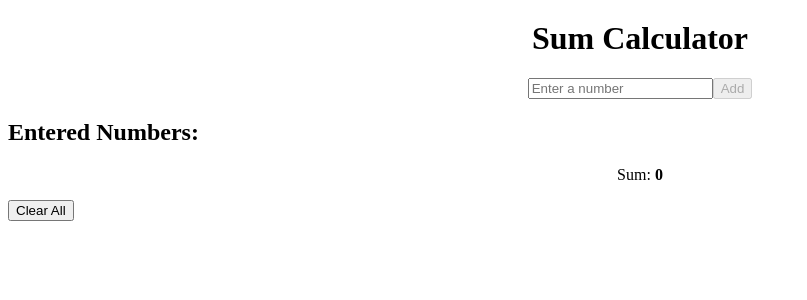
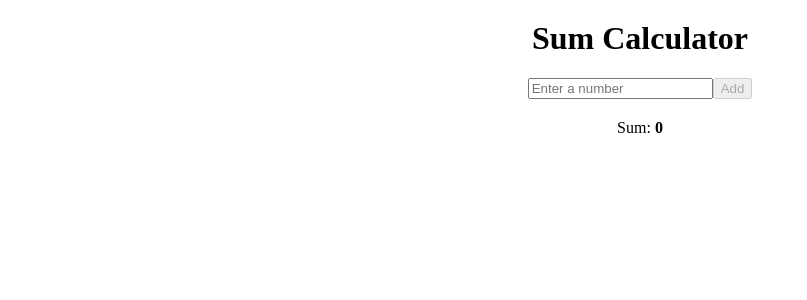
Before and after one commit to acciojob/sum-calculator-ManimehalaiAnandaraj, a React app: page / in a window 1280 px wide. Shown: the top 300 px of the page, without its empty margins (0-807 px from the left). Built offline with nearby package versions, Linux system fonts and the light colour scheme.

Commit message:
Completed assignment

```diff
--- a/src/components/App.js
+++ b/src/components/App.js
@@ -1,4 +1,5 @@
 import React, { useState, useEffect } from 'react';
+import { render, screen, fireEvent, waitFor } from '@testing-library/react';
 import './../styles/App.css';
 
 function App() {
@@ -23,7 +24,7 @@ function App() {
     // Calculate the sum whenever the numbers array changes
     const total = numbers.reduce((acc, curr) => acc + curr, 0);
     setSum(total);
-  }, [numbers]);
+      }, [numbers]);
 
   const handleClear = () => {
     setNumbers([]);
@@ -44,20 +45,11 @@ function App() {
         />
         <button type="submit" disabled={inputValue === '' || isNaN(parseInt(inputValue, 10))}>Add</button>
       </form>
-      {errorMessage && <p style={{ color: 'red' }}>{errorMessage}</p>}
-      <div className="number-list">
-        <h2>Entered Numbers:</h2>
-        <ul>
-          {numbers.map((number, index) => (
-            <li key={index}>{number}</li>
-          ))}
-        </ul>
-      </div>
+
       <div className="sum-display">
         <p>Sum: <strong>{sum}</strong></p>
       </div>
-      <button onClick={handleClear}>Clear All</button>
-    </div>
+      </div>
   );
 }
 
--- a/src/index.js
+++ b/src/index.js
@@ -1,5 +1,6 @@
 import React from "react";
 import ReactDOM from "react-dom";
+import { render, screen, fireEvent, waitFor } from '@testing-library/react';
 import App from "./components/App";
 
 
```
